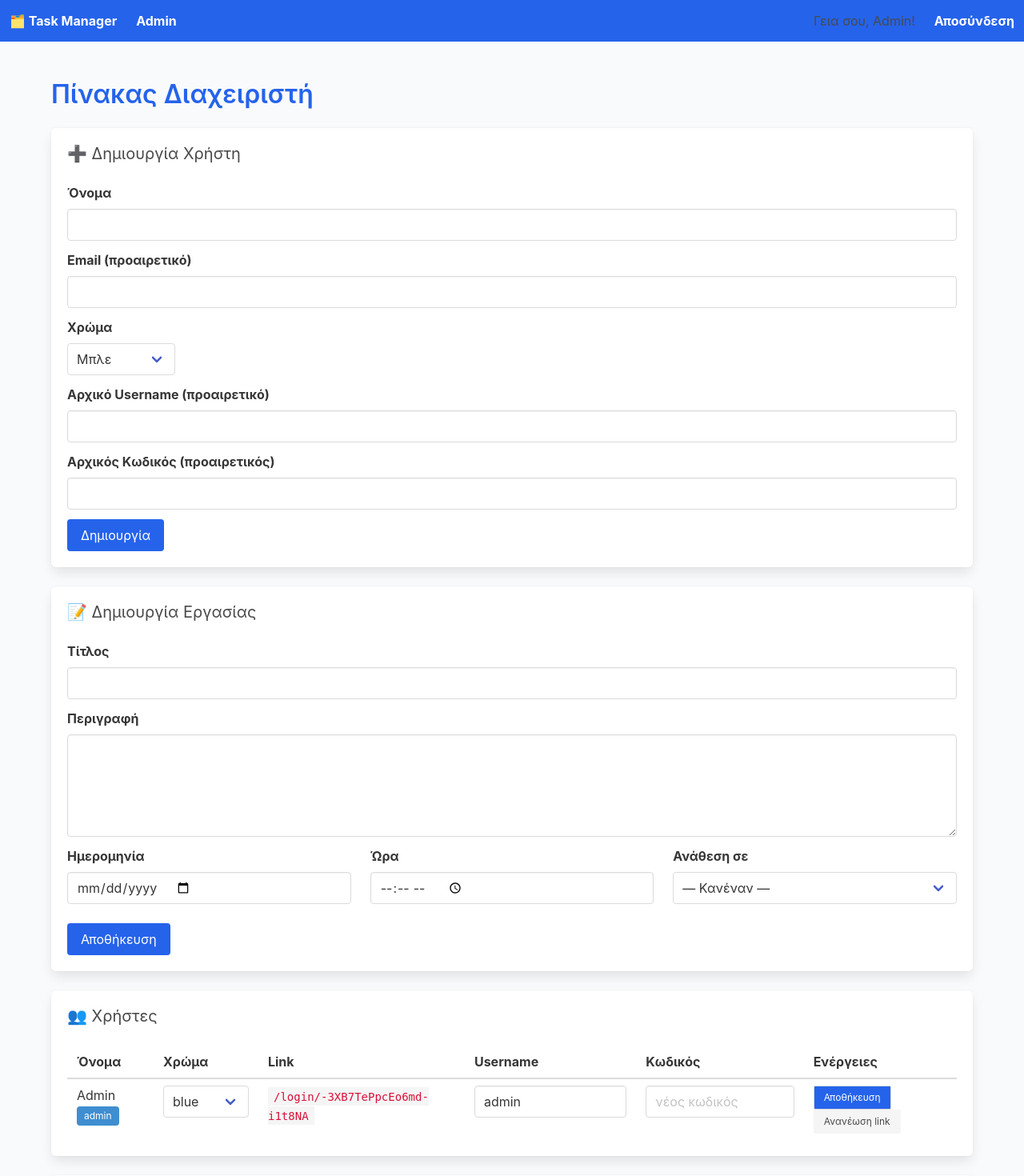
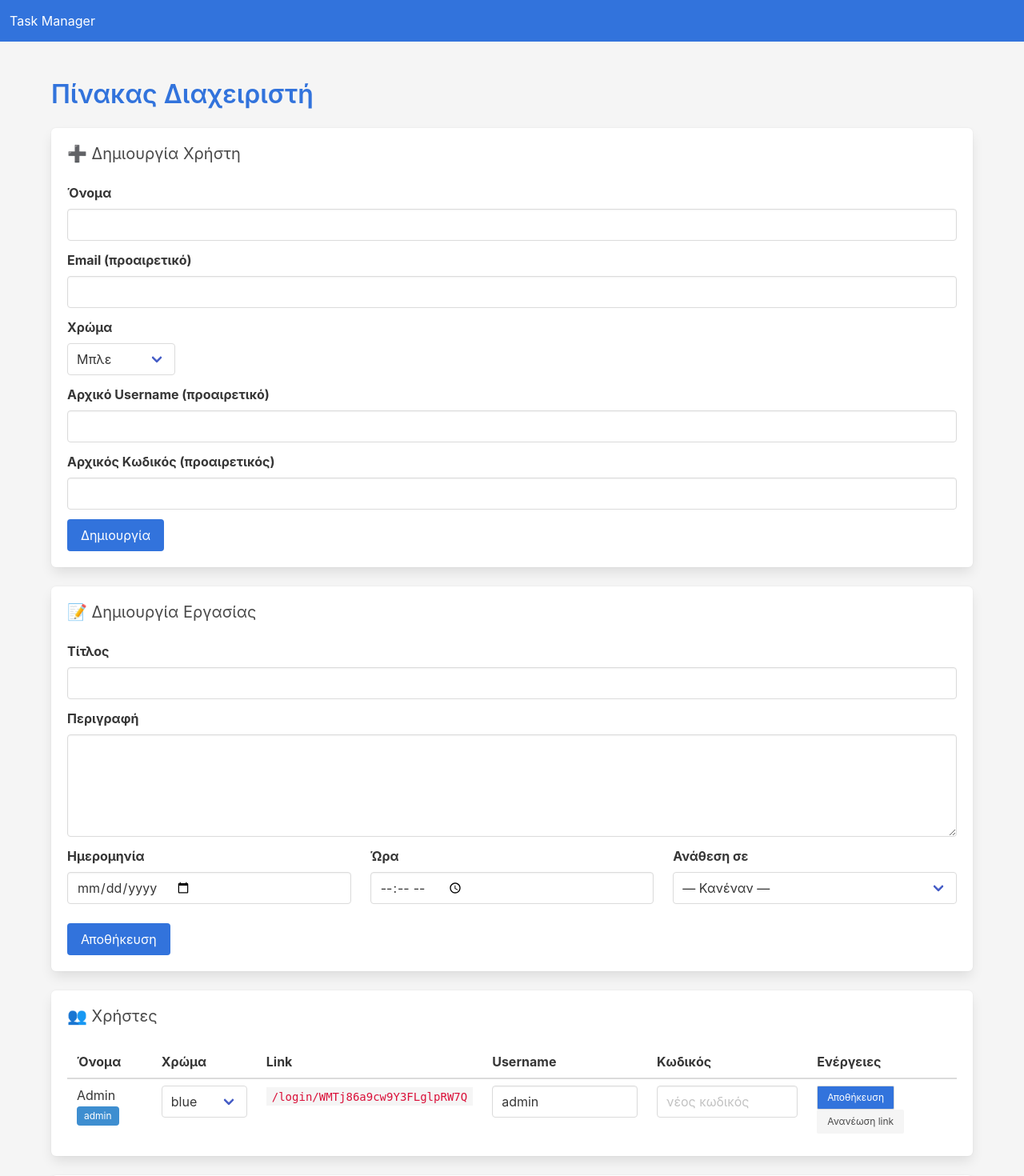
Before and after one commit to mariaarampatzaki8-hub/task-manager, a Flask app: page /admin in a window 1280 px wide. Shown: the top 1470 px of the page at 80% size. Run offline with Flask 3, Linux system fonts and the light colour scheme; a user stored in the database is signed in.

Commit message:
Update base.html

```diff
--- a/task_manager_linked/templates/base.html
+++ b/task_manager_linked/templates/base.html
@@ -1,66 +1,45 @@
-<!doctype html>
+<!DOCTYPE html>
 <html lang="el">
 <head>
-  <meta charset="utf-8">
-  <meta name="viewport" content="width=device-width,initial-scale=1">
-  <title>{% block title %}{% endblock %} - Task Manager</title>
-  <!-- Bulma CSS -->
+  <meta charset="UTF-8">
+  <title>{% block title %}Task Manager{% endblock %}</title>
   <link rel="stylesheet" href="https://cdn.jsdelivr.net/npm/bulma@0.9.4/css/bulma.min.css">
   <style>
     :root {
-      --accent: {{ user.color if user and user.color else '#2563eb' }};
+      --accent: #3273dc;
     }
-    body { background:#f9fafb; }
-    nav.navbar { background:var(--accent); }
-    nav a.navbar-item, .navbar-brand .navbar-item {
-      color:white !important;
-      font-weight:bold;
+    body {
+      background: #f5f5f5;
     }
-    .flash { margin: 12px auto; max-width: 600px; }
+    .navbar {
+      background: var(--accent);
+    }
+    .navbar a, .navbar-item {
+      color: #fff !important;
+    }
   </style>
 </head>
 <body>
-
-<!-- Navigation -->
-<nav class="navbar" role="navigation">
+  <nav class="navbar">
     <div class="navbar-brand">
-    <a class="navbar-item" href="{{ url_for('index') }}">🗂️ Task Manager</a>
-  </div>
-  <div class="navbar-menu">
-    <div class="navbar-start">
-      {% if user %}
-        {% if user.is_admin %}
-          <a class="navbar-item" href="{{ url_for('admin') }}">Admin</a>
-        {% else %}
-          <a class="navbar-item" href="{{ url_for('dashboard') }}">Οι εργασίες μου</a>
-        {% endif %}
-      {% endif %}
-    </div>
-    <div class="navbar-end">
-      {% if user %}
-        <div class="navbar-item">Γεια σου, {{ user.name }}!</div>
-        <a class="navbar-item" href="{{ url_for('logout') }}">Αποσύνδεση</a>
-      {% endif %}
-    </div>
+      <a class="navbar-item" href="{{ url_for('index') }}">Task Manager</a>
     </div>
   </nav>
 
-<!-- Flash messages -->
   <section class="section">
     <div class="container">
-    {% with messages = get_flashed_messages(with_categories=true) %}
+      {% with messages = get_flashed_messages() %}
         {% if messages %}
-        {% for cat, msg in messages %}
-          <div class="notification is-{{ 'danger' if cat=='danger' else ('warning' if cat=='warning' else ('success' if cat=='success' else 'info')) }} flash">
-            {{ msg }}
+          <div class="notification is-info">
+            {% for msg in messages %}
+              <p>{{ msg }}</p>
+            {% endfor %}
           </div>
-        {% endfor %}
         {% endif %}
       {% endwith %}
 
       {% block content %}{% endblock %}
     </div>
   </section>
-
 </body>
 </html>
```
Lines whose indentation alone changed are shown as unchanged.
